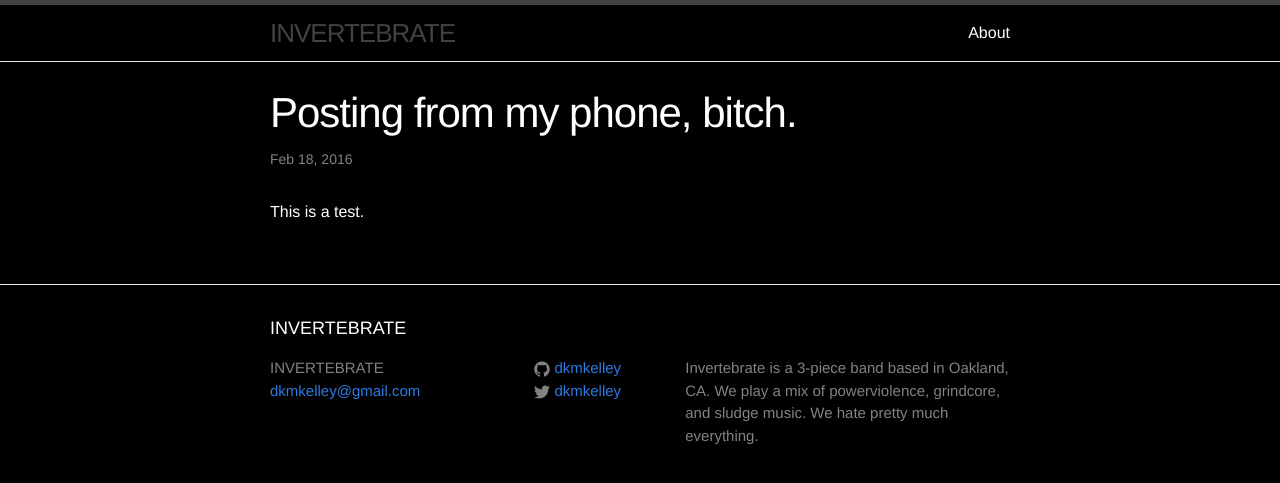
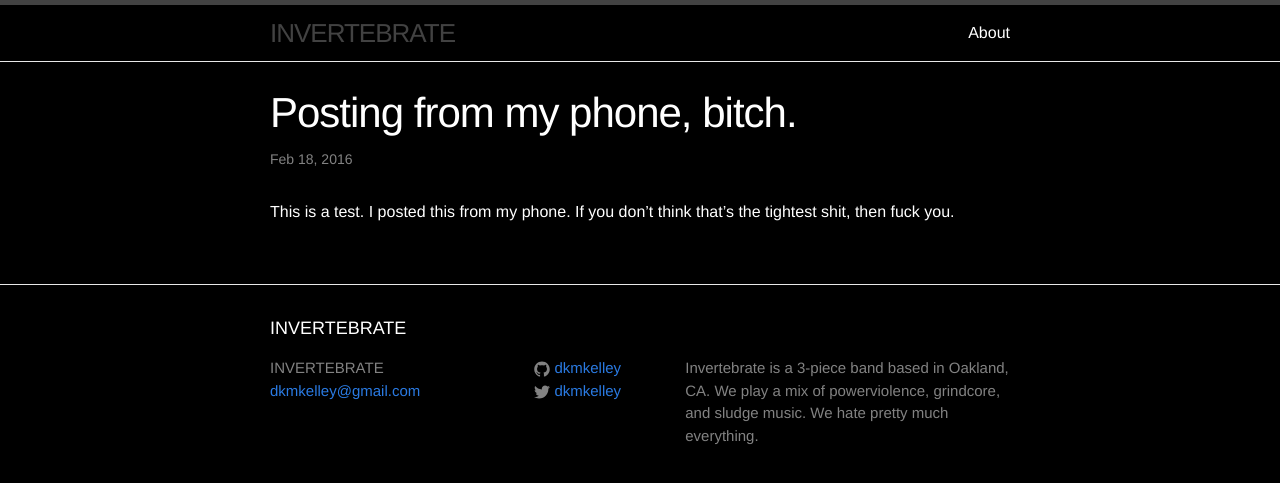
Before and after one commit to dkmkelley/dkmkelley.github.io, a Jekyll site: the page built from _posts/2016-02-18-Posting-from-my-phone,-bitch.-.md, in a window 1280 px wide. Shown: the top 483 px of the page. Built offline with Jekyll 4.4.1, drawn with Linux system fonts in a browser that asks for light colours.

Commit message:
edited phone post

```diff
--- a/_posts/2016-02-18-Posting-from-my-phone,-bitch.-.md
+++ b/_posts/2016-02-18-Posting-from-my-phone,-bitch.-.md
@@ -2,4 +2,5 @@
 layout: post
 title: Posting from my phone, bitch.
 ---
-This is a test.
+This is a test. I posted this from my phone.  If you don't think
+that's the tightest shit, then fuck you.
```
Also changed, not shown: 5 other files.
